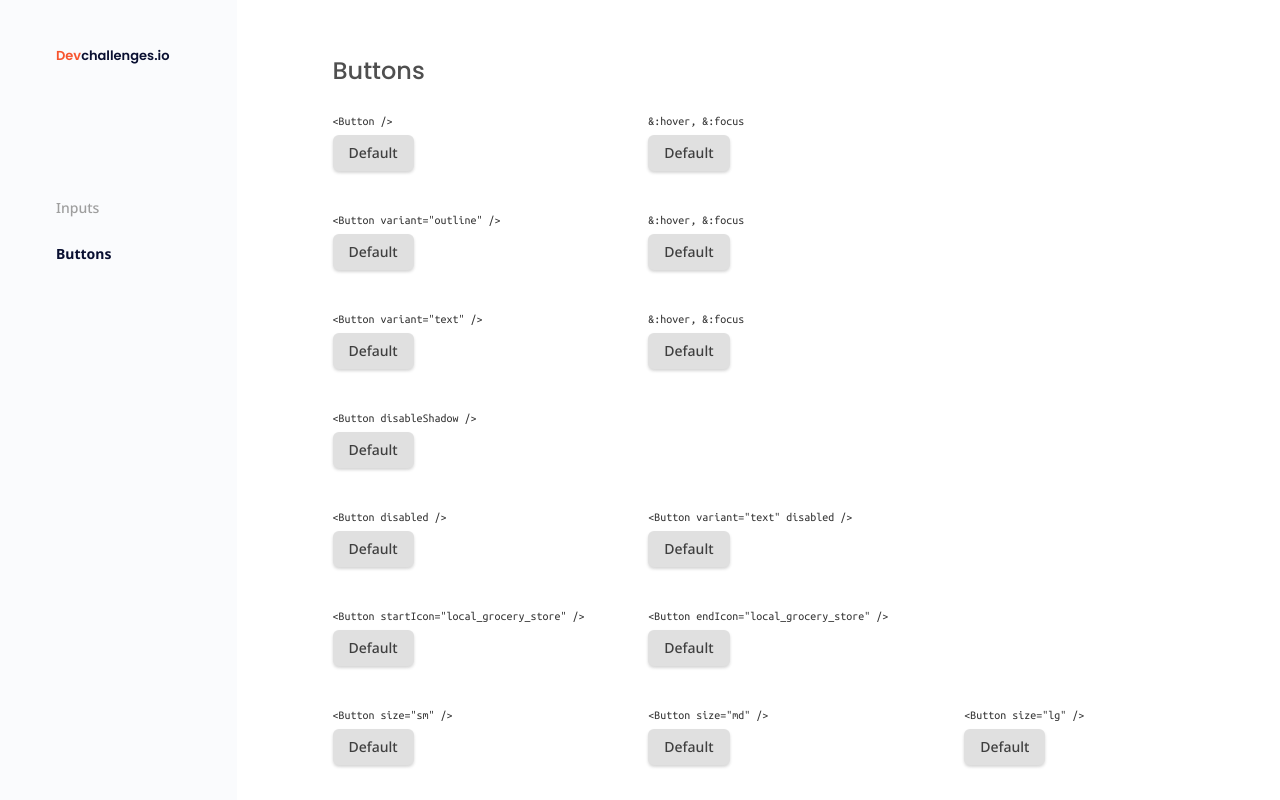
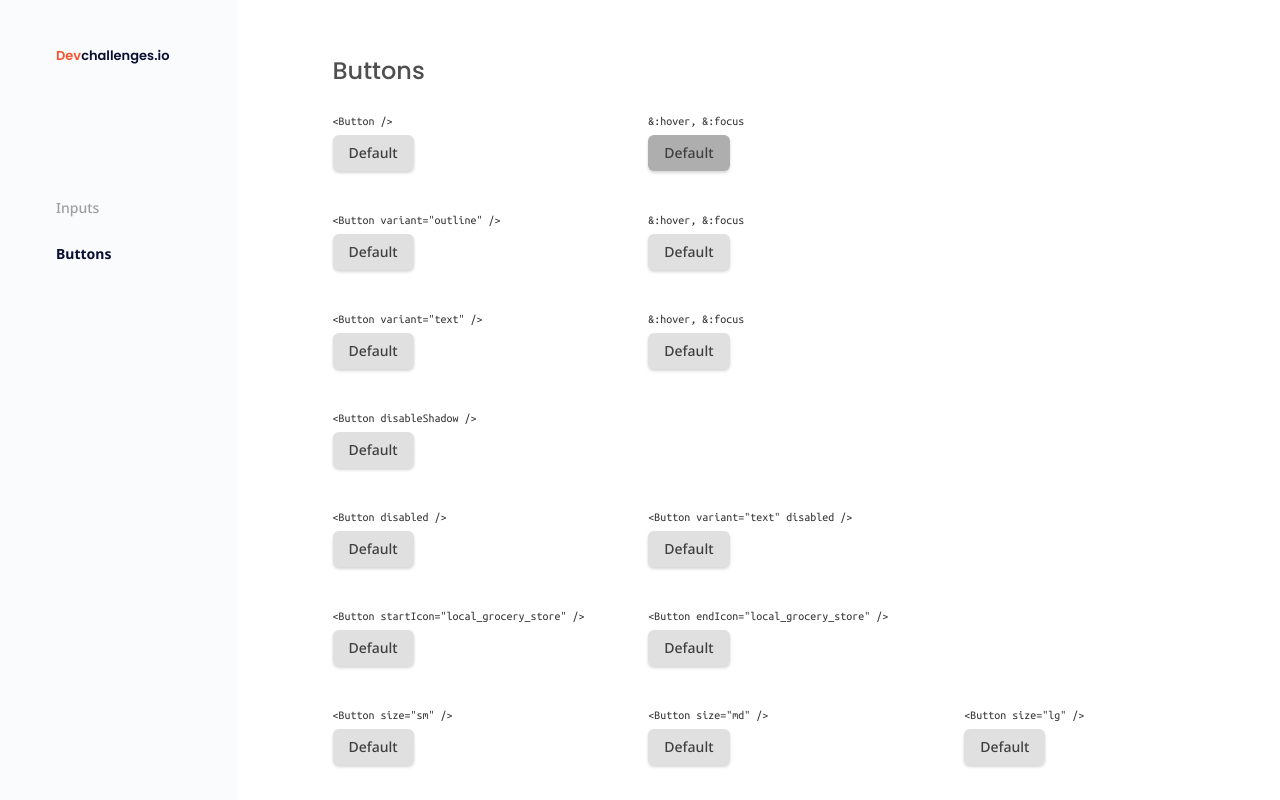
Before and after one commit to richardcyrus/devchallenges-button-component, a React (Vite) app: page / in a window 1280 px wide. Shown: the top 800 px of the page. Built offline with nearby package versions, Linux system fonts and the light colour scheme.

Commit message:
feat: add support for merging css class attribute

```diff
--- a/package.json
+++ b/package.json
@@ -16,6 +16,7 @@
     "prepare": "husky install"
   },
   "dependencies": {
+    "classnames": "^2.3.2",
     "react": "^18.2.0",
     "react-dom": "^18.2.0",
     "vite-plugin-svgr": "^2.4.0"
--- a/src/App.tsx
+++ b/src/App.tsx
@@ -33,7 +33,7 @@ function App() {
               </div>
               <div className="example">
                 <p className="element-heading">&amp;:hover, &amp;:focus</p>
-                <Button />
+                <Button className="hover" />
               </div>
             </div>
             <div className="row">
--- a/src/components/Button.tsx
+++ b/src/components/Button.tsx
@@ -1,4 +1,6 @@
 import { ButtonHTMLAttributes, ReactNode } from 'react'
+
+import classNames from 'classnames'
 
 import styles from './button.module.css'
 
@@ -7,9 +9,15 @@ interface ButtonProps extends ButtonHTMLAttributes<HTMLButtonElement> {
   children?: ReactNode
 }
 
-const Button = ({ type = 'button', children, ...rest }: ButtonProps) => {
+const Button = ({
+  type = 'button',
+  className,
+  children,
+  ...rest
+}: ButtonProps) => {
+  const buttonClass = classNames(styles.button, `${styles[`${className}`]}`)
   return (
-    <button className={styles.button} type={type} {...rest}>
+    <button className={buttonClass} type={type} {...rest}>
       {children || `Default`}
     </button>
   )
--- a/src/components/button.module.css
+++ b/src/components/button.module.css
@@ -48,6 +48,7 @@ button.button {
   text-align: center;
   transition: 220ms all ease-in-out;
 
+  &.hover,
   &:hover,
   &:focus,
   &:active {
```
Also changed, not shown: 1 other file (tests, documents, lock files or other folders).
